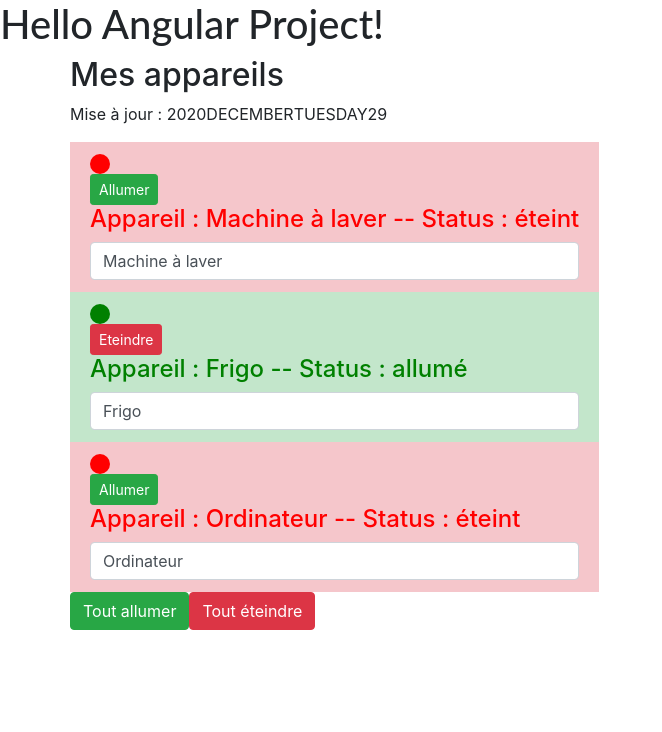
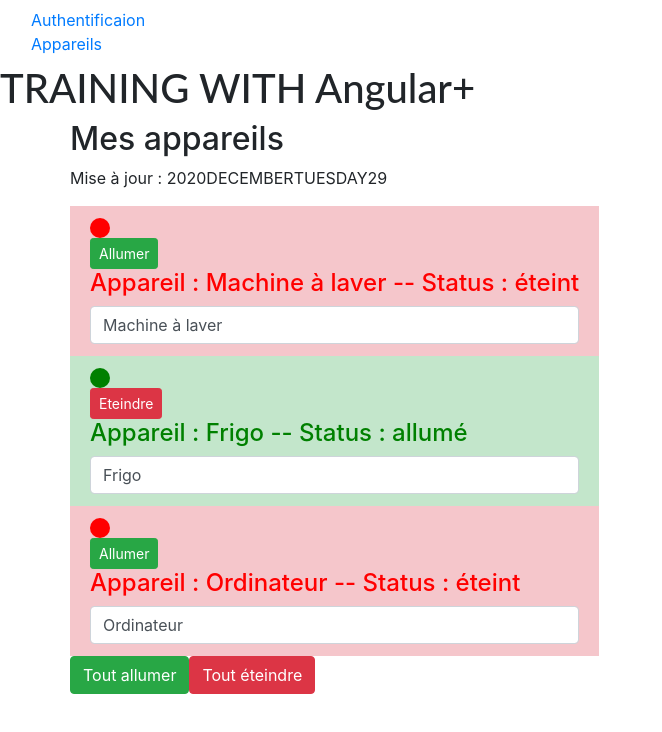
Before and after one commit to KAISCHIHAOUI/angular-tuto-one, an Angular app: page / in a window 1280 px wide. Shown: the top 732 px of the page, without its empty margins (0-662 px from the left). Built offline with nearby package versions, Linux system fonts and the light colour scheme.

Commit message:
3 files modified

```diff
--- a/src/app/app.component.html
+++ b/src/app/app.component.html
@@ -1,3 +1,12 @@
+<nav class="navbar navbar-default">
+	<div class="container-fluid">
+		<ul class="nav navbar-nav">
+			<li><a href="auth">Authentificaion</a></li>
+			<li><a href="appareils">Appareils</a></li>
+		</ul>
+	</div>
+</nav>
+
 <hello name="{{ name }}"></hello>
 
 <div class="container">
--- a/src/app/app.component.ts
+++ b/src/app/app.component.ts
@@ -9,7 +9,7 @@ import { AppareilService } from "./services/appareil.service";
 export class AppComponent {
   constructor() {}
 
-  name = "Angular Project";
+  name = "TRAINING WITH Angular+";
   /*
   isAuth = false;
   lastUpdate = new Promise((resolve, reject) => {
--- a/src/app/hello.component.ts
+++ b/src/app/hello.component.ts
@@ -2,7 +2,7 @@ import { Component, Input } from '@angular/core';
 
 @Component({
   selector: 'hello',
-  template: `<h1>Hello {{name}}!</h1>`,
+  template: `<h1>{{name}}</h1>`,
   styles: [`h1 { font-family: Lato; }`]
 })
 export class HelloComponent  {
```
